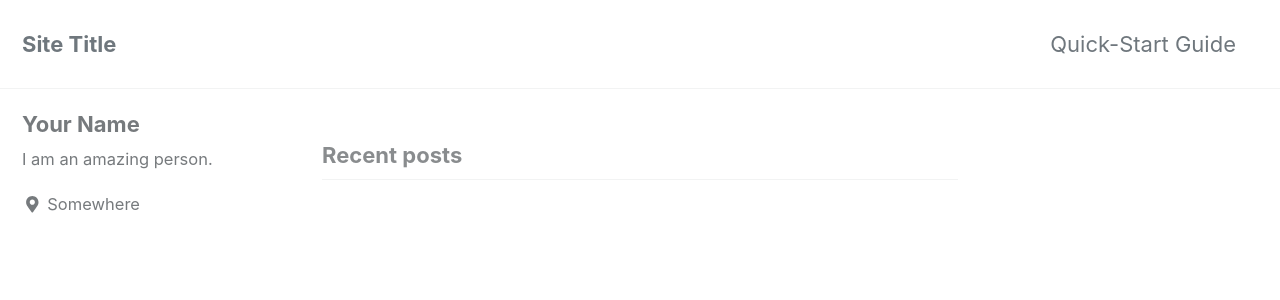
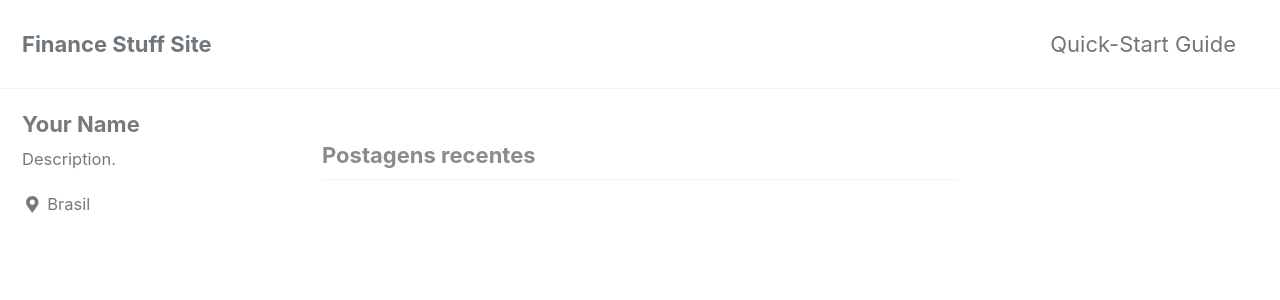
Before and after one commit to carlosmagnogfr/FinanceStuff.github.io, a Jekyll site: the page built from index.html, in a window 1280 px wide and 900 px high. Shown: the top 300 px of the window. Built offline with Jekyll 4.4.1, drawn with Linux system fonts in a browser that asks for light colours; cached includes are drawn as plain includes; nearby versions of some CDN libraries; the list of posts is cut into pages by our own code; some of the changed text lies outside the part shown.

Commit message:
new gith

```diff
--- a/_config.yml
+++ b/_config.yml
@@ -15,11 +15,11 @@
 minimal_mistakes_skin    : "default" # "air", "aqua", "contrast", "dark", "dirt", "neon", "mint", "plum", "sunrise"
 
 # Site Settings
-locale                   : "en-US"
-title                    : "Site Title"
+locale                   : "pt-BR"
+title                    : "Finance Stuff Site"
 title_separator          : "-"
-name                     : "Your Name"
-description              : "An amazing website."
+name                     : "Carlos"
+description              : "Finance Stuff"
 url                      : # the base hostname & protocol for your site e.g. "https://mmistakes.github.io"
 baseurl                  : # the subpath of your site, e.g. "/blog"
 repository               : # GitHub username/repo-name e.g. "mmistakes/minimal-mistakes"
@@ -103,8 +103,8 @@ analytics:
 author:
   name             : "Your Name"
   avatar           : # path of avatar image, e.g. "/assets/images/bio-photo.jpg"
-  bio              : "I am an amazing person."
-  location         : "Somewhere"
+  bio              : "Description."
+  location         : "Brasil"
   email            :
   links:
     - label: "Email"
@@ -120,7 +120,7 @@ author:
       icon: "fab fa-fw fa-facebook-square"
       # url: "https://facebook.com/"
     - label: "GitHub"
-      icon: "fab fa-fw fa-github"
+      icon: "FinanceStuff.github.io"
       # url: "https://github.com/"
     - label: "Instagram"
       icon: "fab fa-fw fa-instagram"
@@ -288,3 +288,11 @@ defaults:
       comments: # true
       share: true
       related: true
+
+  # _pages
+  - scope:
+      path: ""
+      type: posts
+    values:
+      layout: single
+      author_profile: true
```
